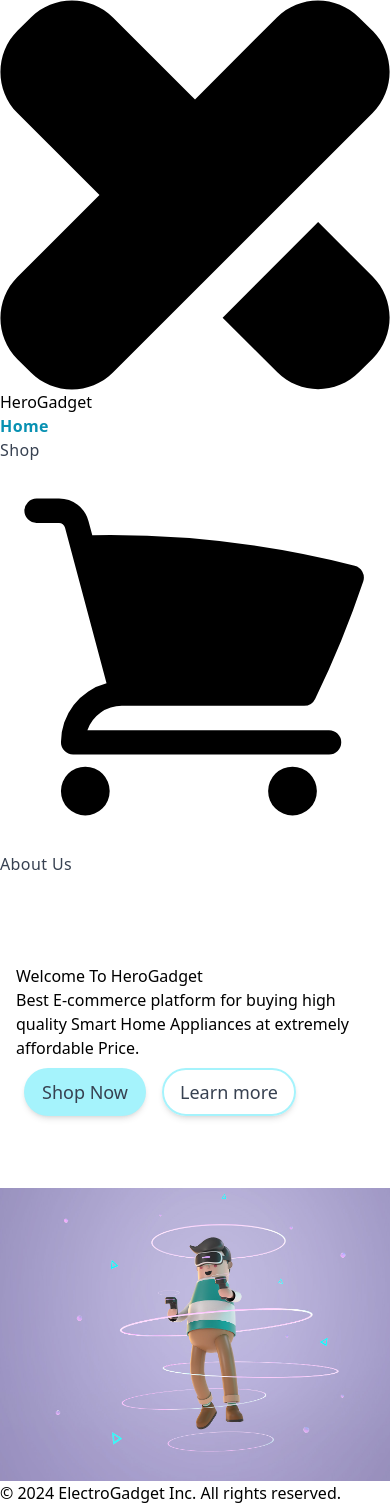
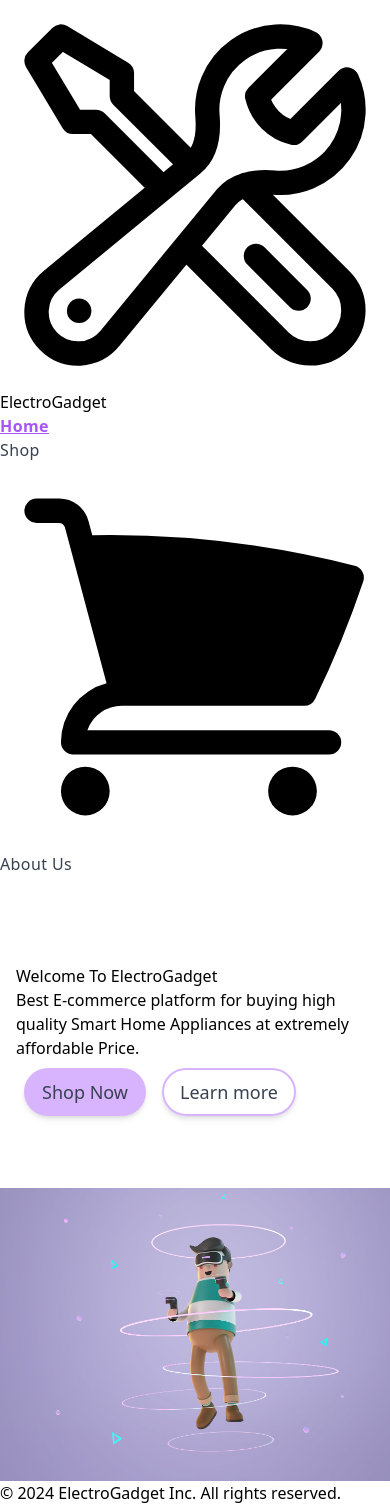
Before and after one commit to Miftahulislam2001/Elactro_products_gadget, a React (Vite) app: page / in a window 390 px wide. Built offline with nearby package versions, Linux system fonts and the light colour scheme.

Commit message:
Some Css Style Update

```diff
--- a/src/components/Header.jsx
+++ b/src/components/Header.jsx
@@ -13,18 +13,14 @@
                     title='HeroGadget'
                     className='inline-flex items-center'
                 >
-          <div className='flex items-center justify-center w-12 h-12 rounded-full bg-cyan-200'>
-            <svg
-              xmlns='http://www.w3.org/2000/svg'
-              viewBox='0 0 32 32'
-              fill='currentColor'
-              className='flex-shrink-0 w-5 h-5 rounded-full text-cyan-600'
-            >
-              <path d='M18.266 26.068l7.839-7.854 4.469 4.479c1.859 1.859 1.859 4.875 0 6.734l-1.104 1.104c-1.859 1.865-4.875 1.865-6.734 0zM30.563 2.531l-1.109-1.104c-1.859-1.859-4.875-1.859-6.734 0l-6.719 6.734-6.734-6.734c-1.859-1.859-4.875-1.859-6.734 0l-1.104 1.104c-1.859 1.859-1.859 4.875 0 6.734l6.734 6.734-6.734 6.734c-1.859 1.859-1.859 4.875 0 6.734l1.104 1.104c1.859 1.859 4.875 1.859 6.734 0l21.307-21.307c1.859-1.859 1.859-4.875 0-6.734z'></path>
+                    <div className='flex items-center justify-center w-12 h-12 rounded-full bg-purple-300'>
+                        <svg xmlns="http://www.w3.org/2000/svg" fill="none" viewBox="0 0 24 24" strokeWidth={1.5} stroke="currentColor" className="w-6 h-6">
+                            <path strokeLinecap="round" strokeLinejoin="round" d="M11.42 15.17 17.25 21A2.652 2.652 0 0 0 21 17.25l-5.877-5.877M11.42 15.17l2.496-3.03c.317-.384.74-.626 1.208-.766M11.42 15.17l-4.655 5.653a2.548 2.548 0 1 1-3.586-3.586l6.837-5.63m5.108-.233c.55-.164 1.163-.188 1.743-.14a4.5 4.5 0 0 0 4.486-6.336l-3.276 3.277a3.004 3.004 0 0 1-2.25-2.25l3.276-3.276a4.5 4.5 0 0 0-6.336 4.486c.091 1.076-.071 2.264-.904 2.95l-.102.085m-1.745 1.437L5.909 7.5H4.5L2.25 3.75l1.5-1.5L7.5 4.5v1.409l4.26 4.26m-1.745 1.437 1.745-1.437m6.615 8.206L15.75 15.75M4.867 19.125h.008v.008h-.008v-.008Z" />
                         </svg>
+
                     </div>
                     <span className='ml-2 text-xl font-bold tracking-wide text-gray-800 '>
-            HeroGadget
+                        ElectroGadget
                     </span>
                 </Link>
                 <ul className='items-center hidden space-x-8 lg:flex'>
@@ -51,7 +47,7 @@
                     <li>
                         <Link to='/cart' aria-label='Cart' title='Cart'>
                             <div className='relative py-3'>
-                <ShoppingCartIcon className='h-6 w-6 text-cyan-400' />
+                                <ShoppingCartIcon className='h-6 w-6 text-purple-500' />
                             </div>
                         </Link>
                     </li>
--- a/src/components/Home.jsx
+++ b/src/components/Home.jsx
@@ -8,7 +8,7 @@
       <div className='bg-gray-200'>
         <div className='my-container flex flex-col items-center pb-24 text-center lg:pb-56 text-gray-900'>
           <h1 className='text-2xl w-full lg:leading-tight sm:text-4xl lg:text-6xl lg:max-w-3xl title-text'>
-            Welcome To HeroGadget
+            Welcome To ElectroGadget
           </h1>
           <p className='my-6 text-xs sm:text-base md:text-lg max-w-2/3 md:max-w-xl max-w-2xl text-gray-900'>
             Best E-commerce platform for buying high quality Smart Home
--- a/src/index.css
+++ b/src/index.css
@@ -10,15 +10,15 @@
   }
 
   .btn-primary{
-    @apply  font-medium  transition duration-200  shadow-md  md:mb-0  px-4 py-2 md:px-8 md:py-3 m-2 text-lg rounded-full border-transparent border-2  text-gray-700 hover:bg-cyan-400 bg-cyan-200
+    @apply  font-medium  transition duration-200  shadow-md  md:mb-0  px-4 py-2 md:px-8 md:py-3 m-2 text-lg rounded-full border-transparent border-2  text-gray-700 hover:bg-purple-400 bg-purple-300
   }
 
   .btn-outlined{
-    @apply  font-medium  transition duration-200  shadow-md  md:mb-0  px-4 py-2 md:px-8 md:py-3 m-2 text-lg rounded-full  text-gray-700 hover:bg-cyan-400 hover:border-transparent border-2 border-cyan-200
+    @apply  font-medium  transition duration-200  shadow-md  md:mb-0  px-4 py-2 md:px-8 md:py-3 m-2 text-lg rounded-full  text-gray-700 hover:bg-purple-400 hover:border-transparent border-2 border-purple-300
   }
 
   .active{
-    @apply  tracking-wide text-cyan-600 transition-colors duration-200 font-bold
+    @apply  tracking-wide text-purple-500 transition-colors duration-200 font-bold underline
   }
 
   .default{
```
Lines whose indentation alone changed are shown as unchanged.
